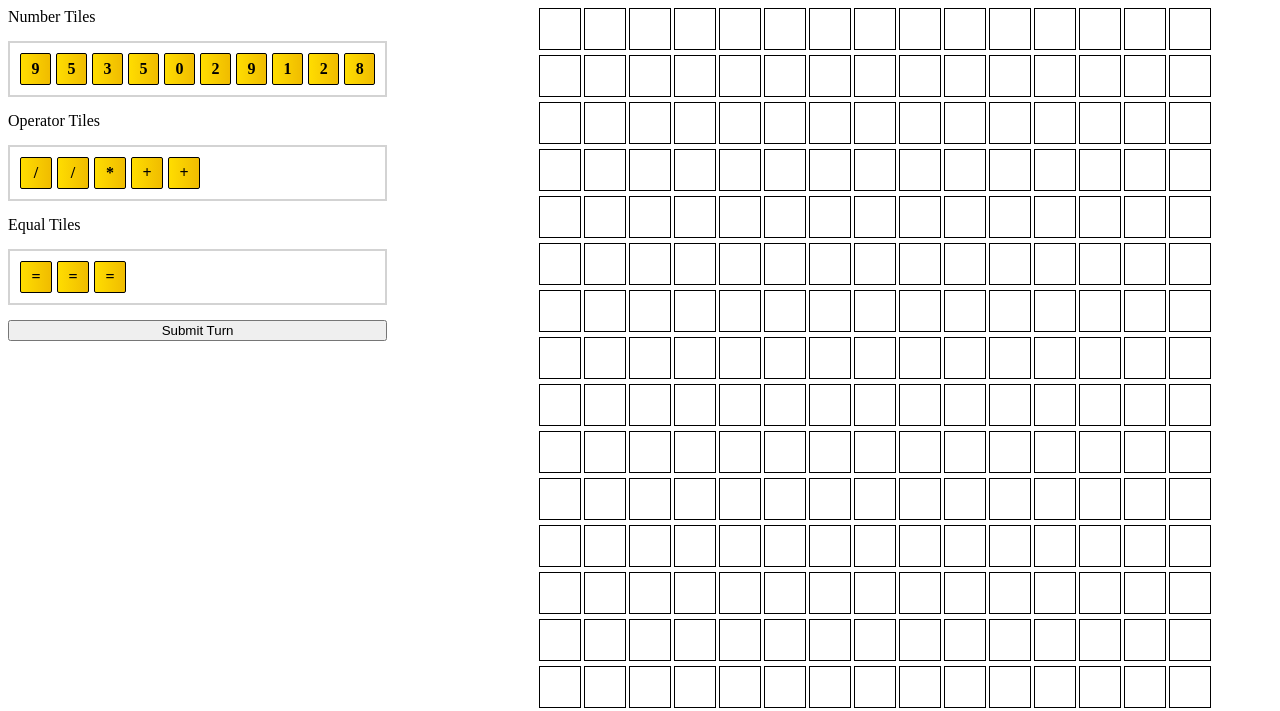
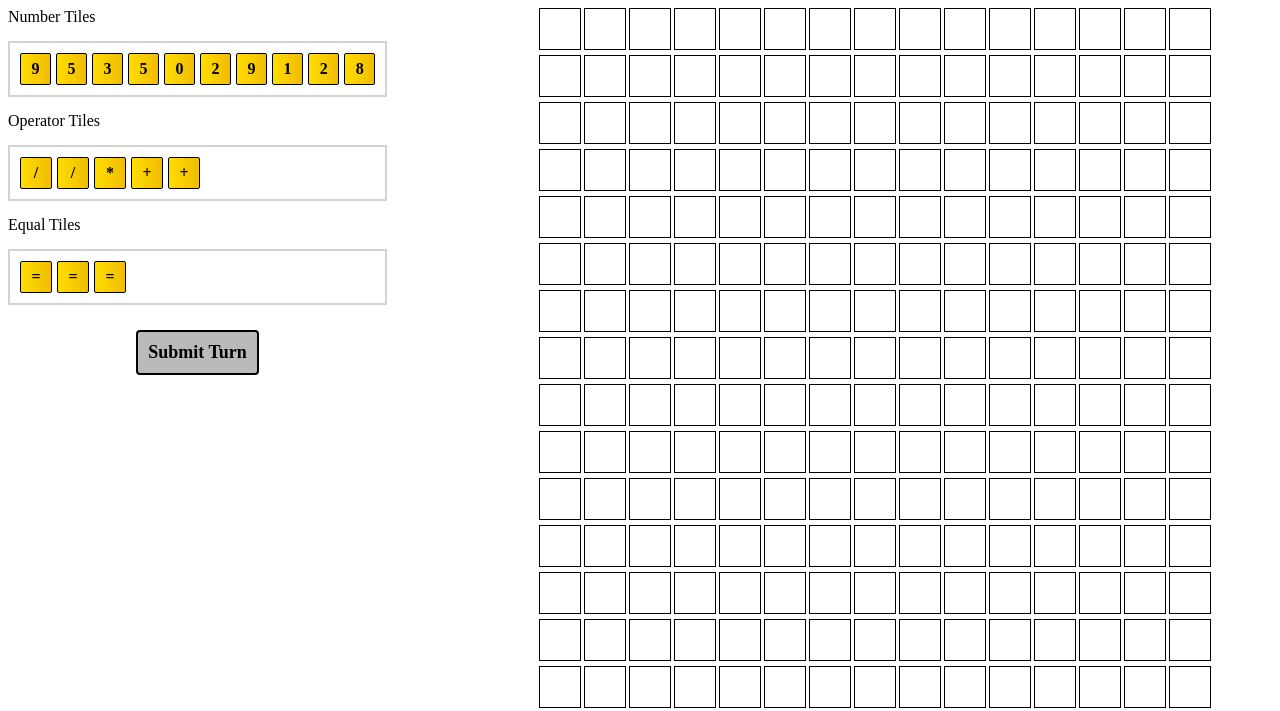
Before and after one commit to Jsbro98/number-scrabble, a website built with webpack: page src/index.html in a window 1280 px wide. Built offline with nearby package versions, Linux system fonts and the light colour scheme.

Commit message:
added styling for button

```diff
--- a/src/style.css
+++ b/src/style.css
@@ -67,3 +67,28 @@ body {
   cursor: grab;
   background: linear-gradient(to left, rgb(240, 188, 0), rgb(255, 221, 0));
 }
+
+.submit-move {
+  width: fit-content;
+  margin-left: auto;
+  margin-right: auto;
+  margin-top: 10px;
+  padding: 10px;
+  border-radius: 4px;
+  border: 2px solid black;
+  background: rgba(128, 128, 128, 0.547);
+  color: black;
+  font-weight: bold;
+  font-family: 'Times New Roman';
+  font-size: 18px;
+}
+
+.submit-move:hover {
+  background: rgba(194, 194, 194, 0.547);
+  color: rgb(63, 63, 63);
+}
+
+.submit-move:active {
+  background: rgba(128, 128, 128, 0.547);
+  color: black;
+}
```
